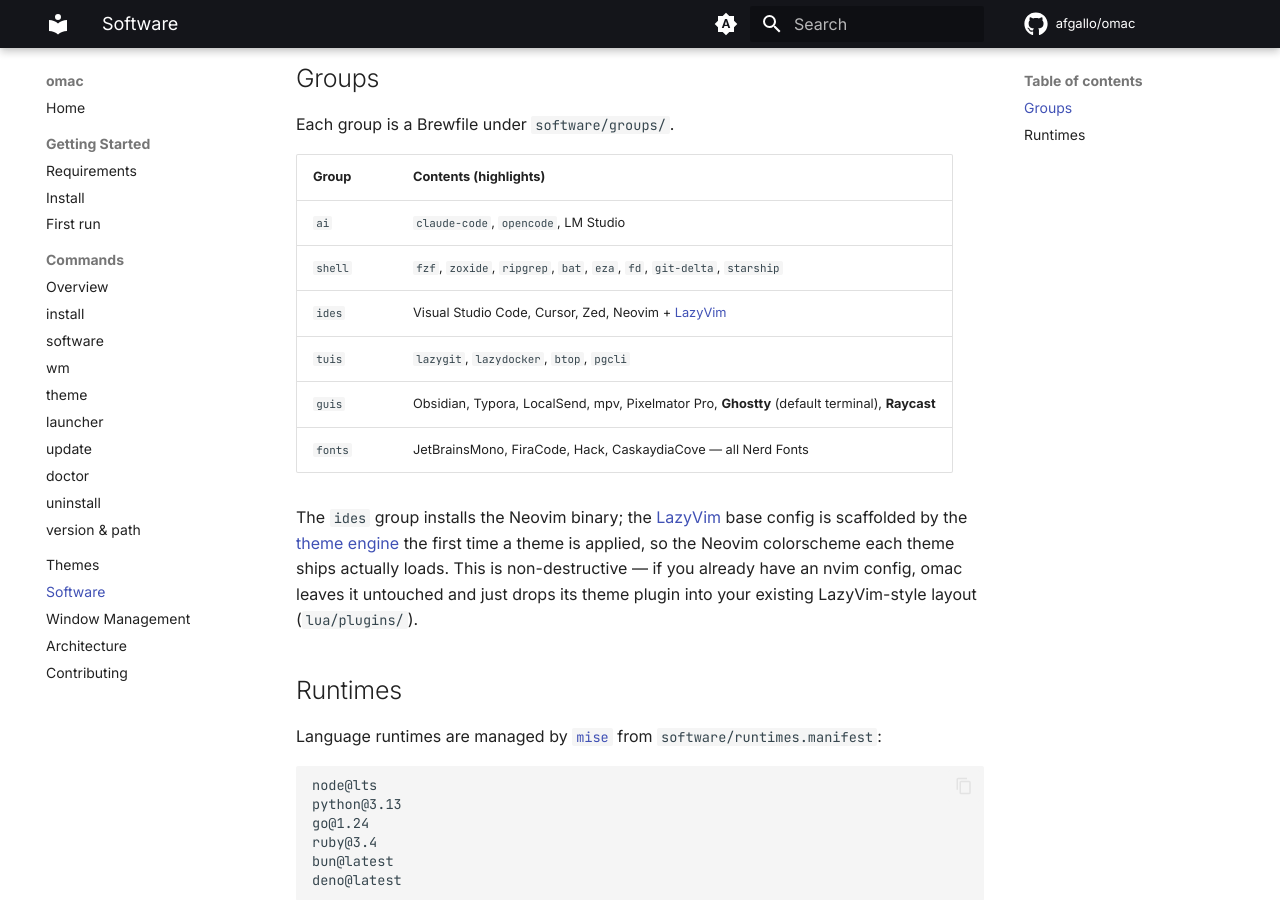
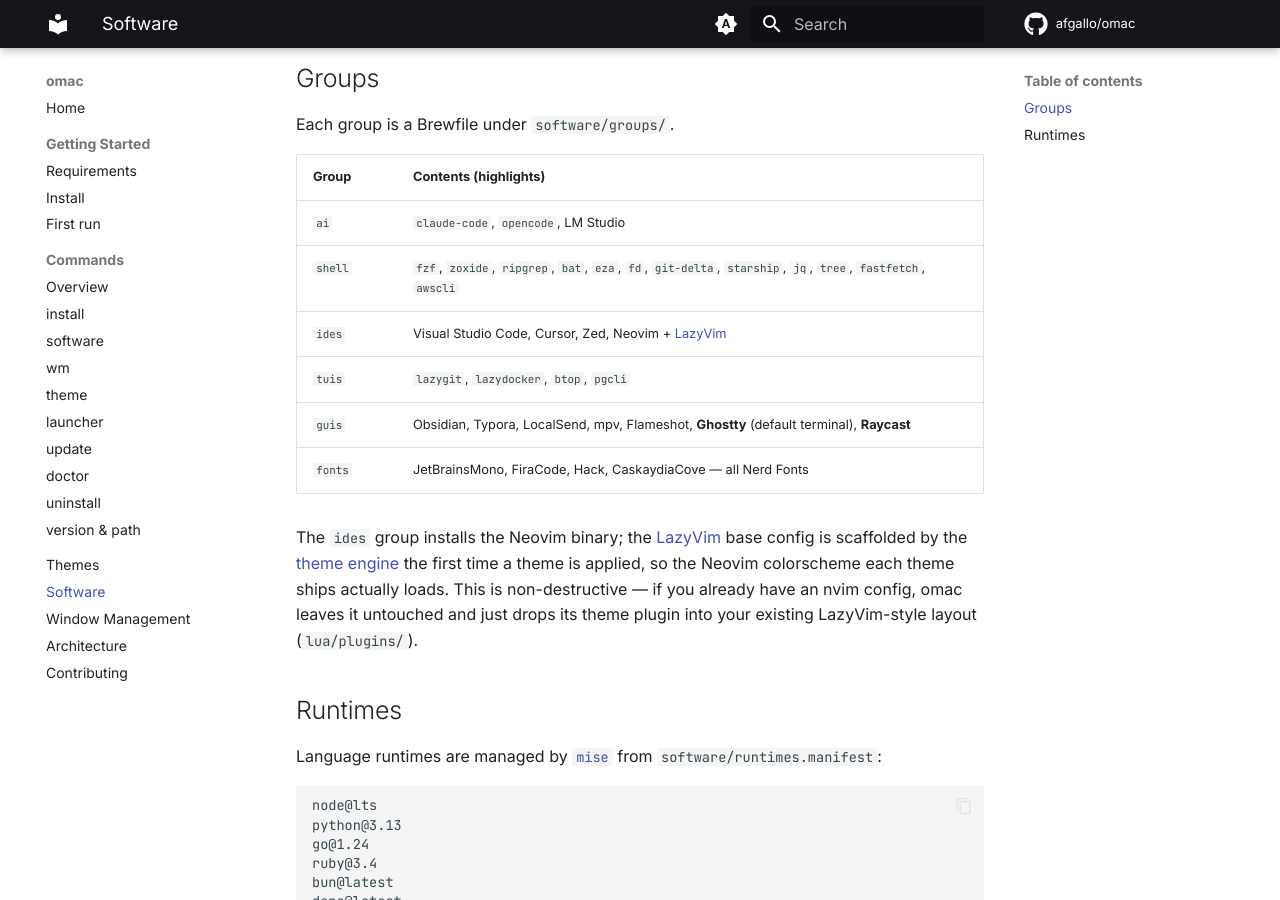
Before and after one commit to afgallo/omac, an MkDocs documentation site: the page built from docs/software/index.md, in a window 1280 px wide and 900 px high, scrolled down 329 px. Built offline with MkDocs 1.6.1 and Material for MkDocs 9.7.7, drawn with Linux system fonts in a browser that asks for light colours; comment, search, counter and statistics services are not loaded.

Commit message:
feat(software): add jq/tree/fastfetch/awscli + flameshot; credit omarchy & omakos
- shell: jq, tree, fastfetch, awscli
- guis: flameshot (screenshot + annotation)
- docs: update software table; drop stale Pixelmator Pro reference
- docs/README: add Acknowledgements crediting Omarchy and Omakos

```diff
--- a/docs/software/index.md
+++ b/docs/software/index.md
@@ -16,10 +16,10 @@ Each group is a Brewfile under `software/groups/`.
 | Group | Contents (highlights) |
 |---|---|
 | `ai` | `claude-code`, `opencode`, LM Studio |
-| `shell` | `fzf`, `zoxide`, `ripgrep`, `bat`, `eza`, `fd`, `git-delta`, `starship` |
+| `shell` | `fzf`, `zoxide`, `ripgrep`, `bat`, `eza`, `fd`, `git-delta`, `starship`, `jq`, `tree`, `fastfetch`, `awscli` |
 | `ides` | Visual Studio Code, Cursor, Zed, Neovim + [LazyVim](https://www.lazyvim.org) |
 | `tuis` | `lazygit`, `lazydocker`, `btop`, `pgcli` |
-| `guis` | Obsidian, Typora, LocalSend, mpv, Pixelmator Pro, **Ghostty** (default terminal), **Raycast** |
+| `guis` | Obsidian, Typora, LocalSend, mpv, Flameshot, **Ghostty** (default terminal), **Raycast** |
 | `fonts` | JetBrainsMono, FiraCode, Hack, CaskaydiaCove — all Nerd Fonts |
 
 The `ides` group installs the Neovim binary; the [LazyVim](https://www.lazyvim.org) base
```
Also changed, not shown: README.md (+10 -0 lines), docs/index.md (+10 -0 lines), 2 other files.
